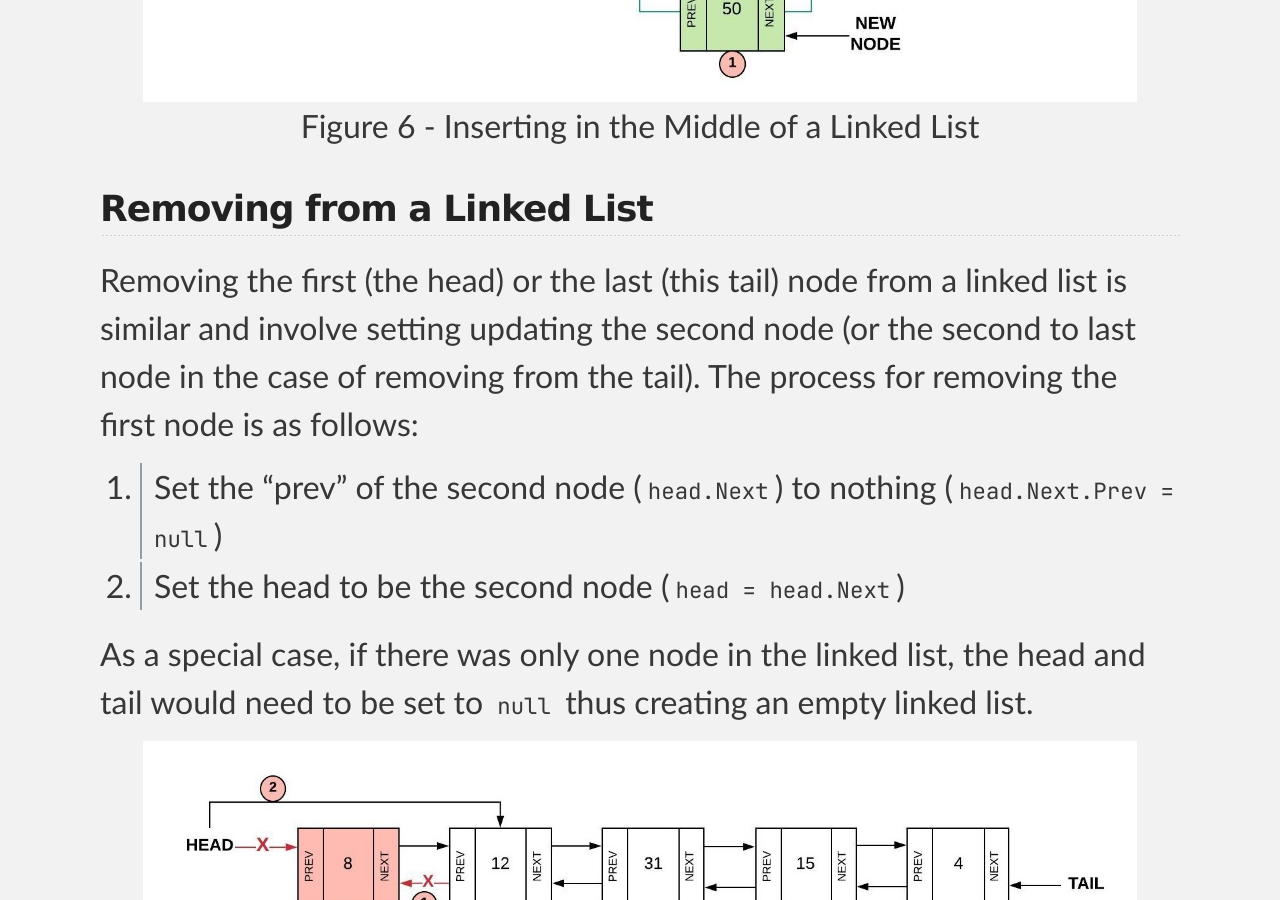
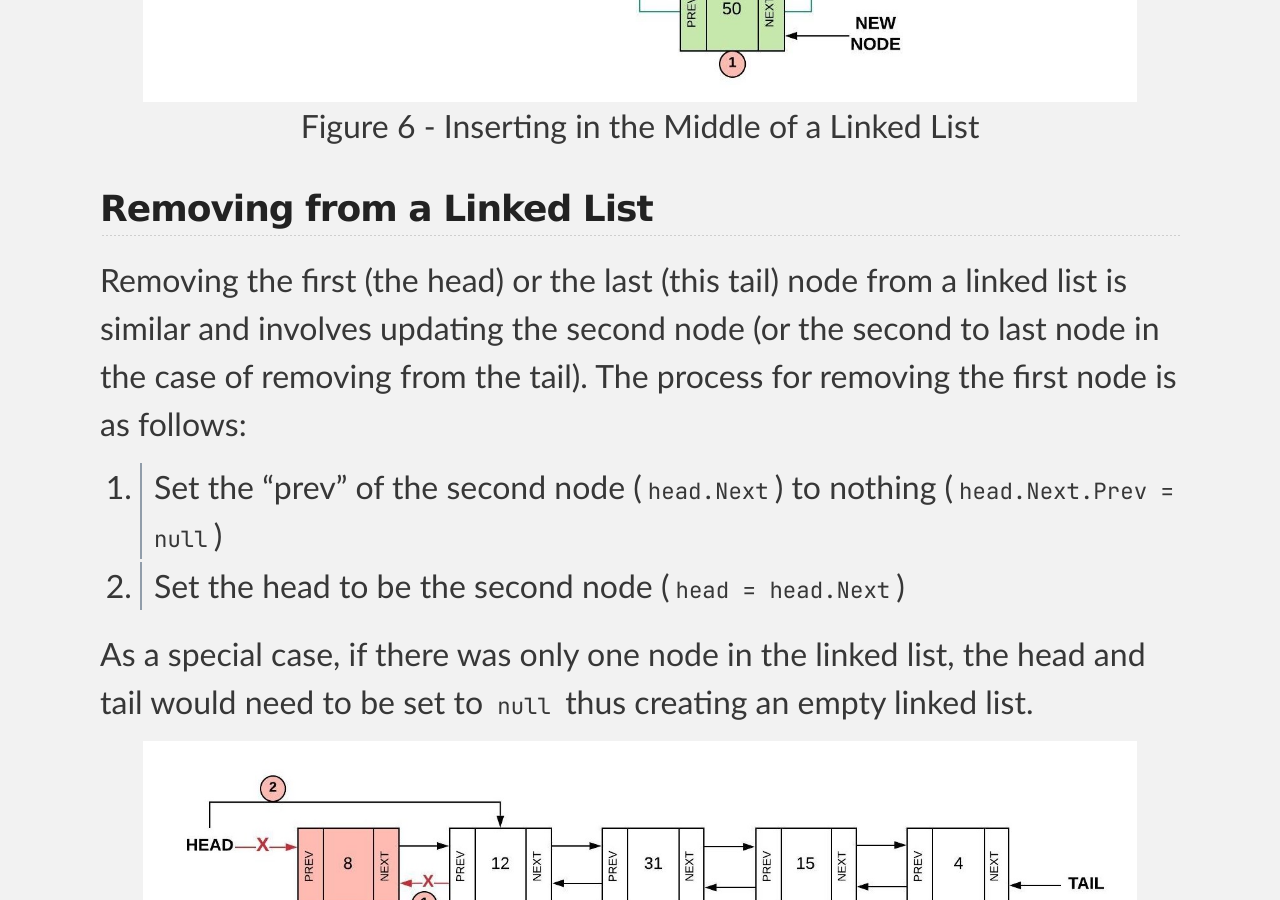
Before and after one commit to byui-cse/cse212-csharp, a Jekyll site: the page built from docs/lesson07/prepare.md, in a window 1280 px wide and 900 px high, scrolled down 5722 px. Built offline with Jekyll 4.4.1, drawn with Linux system fonts in a browser that asks for light colours; some web fonts are replaced.

Commit message:
Update prepare.md

```diff
--- a/docs/lesson07/prepare.md
+++ b/docs/lesson07/prepare.md
@@ -92,7 +92,7 @@ caption="Inserting in the Middle of a Linked List"
 
 ## Removing from a Linked List
 
-Removing the first (the head) or the last (this tail) node from a linked list is similar and involve setting updating the second node (or the second to last node in the case of removing from the tail). The process for removing the first node is as follows:
+Removing the first (the head) or the last (this tail) node from a linked list is similar and involves updating the second node (or the second to last node in the case of removing from the tail). The process for removing the first node is as follows:
 
 1. Set the "prev" of the second node (`head.Next`) to nothing (`head.Next.Prev = null`)
 2. Set the head to be the second node (`head = head.Next`)
```
